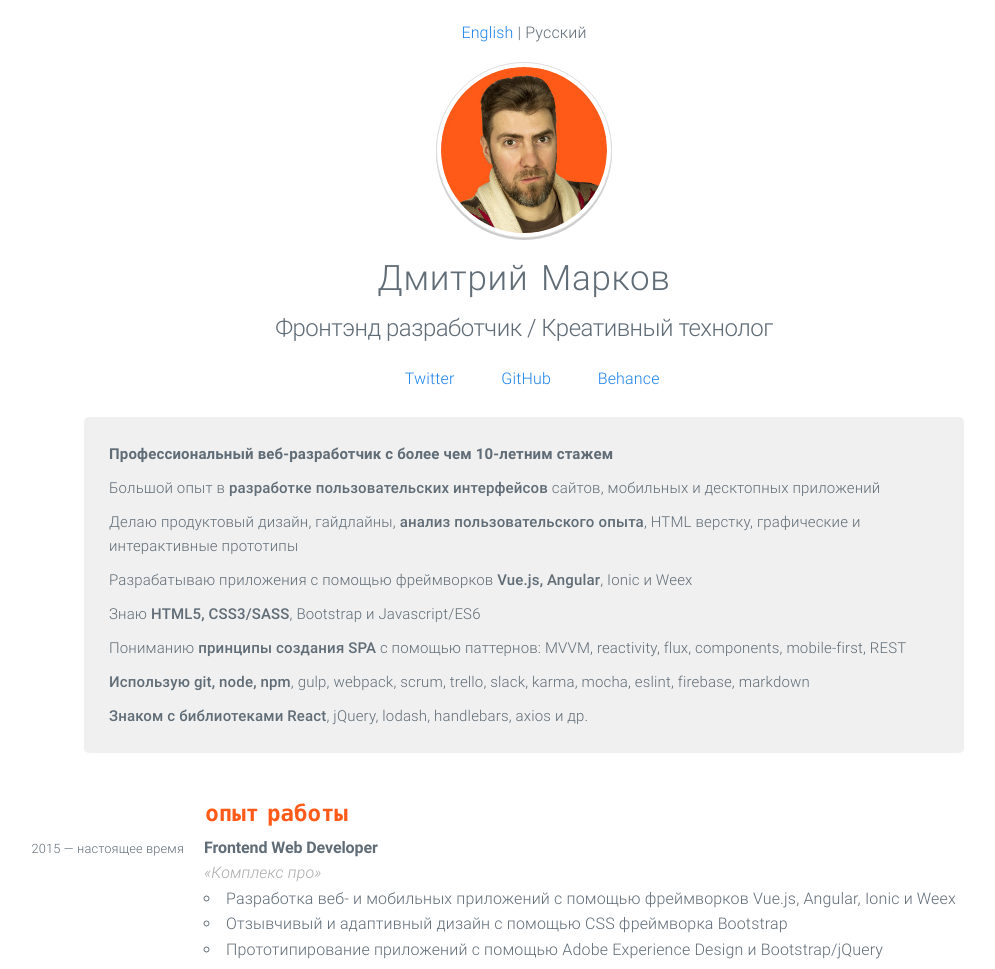
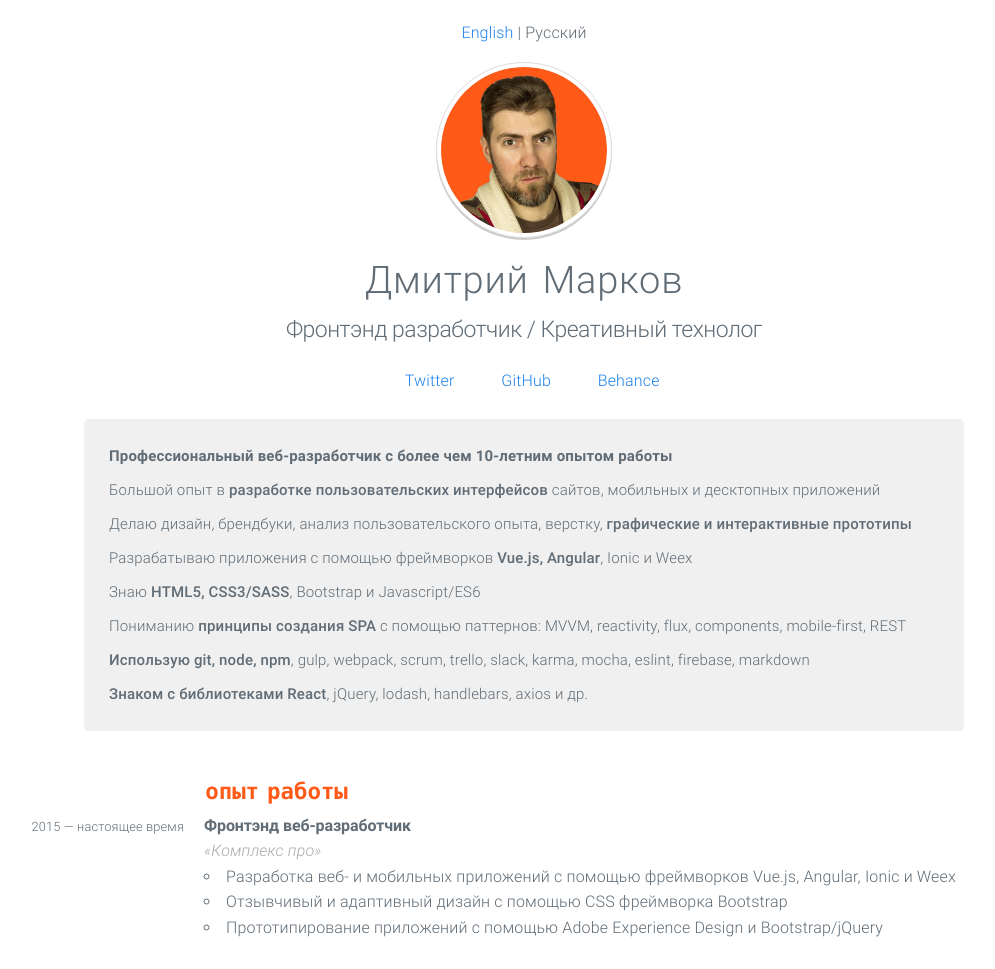
Before and after one commit to DmitryMarkov/cv-markov, a plain HTML site: page ru/index.html in a window 1280 px wide. Shown: the top 969 px of the page, without its empty margins (116-1111 px from the left). Drawn offline with Linux system fonts and the light colour scheme.

Commit message:
Some styling and text changes

```diff
--- a/ru/index.html
+++ b/ru/index.html
@@ -31,9 +31,9 @@
         <div class="row">
           <div class="column column-80 column-offset-10">
             <dl>
-              <dt><strong>Профессиональный веб-разработчик с более чем 10-летним стажем</strong></dt>
+              <dt><strong>Профессиональный веб-разработчик с более чем 10-летним опытом работы</strong></dt>
               <dt>Большой опыт в <b>разработке пользовательских интерфейсов</b> сайтов, мобильных и десктопных приложений</dt>
-              <dt>Делаю продуктовый дизайн, гайдлайны, <b>анализ пользовательского опыта</b>, HTML верстку, графические и интерактивные прототипы</dt>
+              <dt>Делаю дизайн, брендбуки, анализ пользовательского опыта, верстку, <b>графические и интерактивные прототипы</b></dt>
               <dt>Разрабатываю приложения с помощью фреймворков <b>Vue.js, Angular</b>, Ionic и Weex</dt>
               <dt>Знаю <b>HTML5, CSS3/SASS</b>, Bootstrap и Javascript/ES6</dt>
               <dt>Пониманию <b>принципы создания SPA</b> с помощью паттернов: MVVM, reactivity, flux, components, mobile-first, REST</dt>
@@ -53,7 +53,7 @@
               <small>2015 &mdash; настоящее время</small>
             </div>
             <div class="column column-80">
-              <h4>Frontend Web Developer</h4>
+              <h4>Фронтэнд веб-разработчик</h4>
               <em>&laquo;Комплекс про&raquo;</em>
               <ul>
                 <li>Разработка веб- и мобильных приложений с помощью фреймворков Vue.js, Angular, Ionic и Weex</li>
@@ -88,7 +88,7 @@
               <em>Центр информационного обеспечения МО РФ</em>
               <ul>
                 <li>Разработка и поддержка официального сайта Министерства обороны РФ</li>
-                <li>Консультирование руководства по вопросам интернет-технологий, участие в тендерах.</li>
+                <li>Консультирование руководства по вопросам интернет-технологий, участие в тендерах</li>
                 <li>Награжден &laquo;За активное участие и большой личный вклад в организацию использования сети Интернет&raquo;</li>
               </ul>
             </div>
--- a/src/main.css
+++ b/src/main.css
@@ -533,10 +533,10 @@ h6 {
 
 @media (min-width: 40rem) {
   h1 {
-    font-size: 3.5rem;
+    font-size: 3.8rem;
   }
   h2 {
-    font-size: 2.4rem;
+    font-size: 2.3rem;
   }
   h3 {
     font-size: 1.6rem;
```
Also changed, not shown: index.html (+1 -1 lines).
